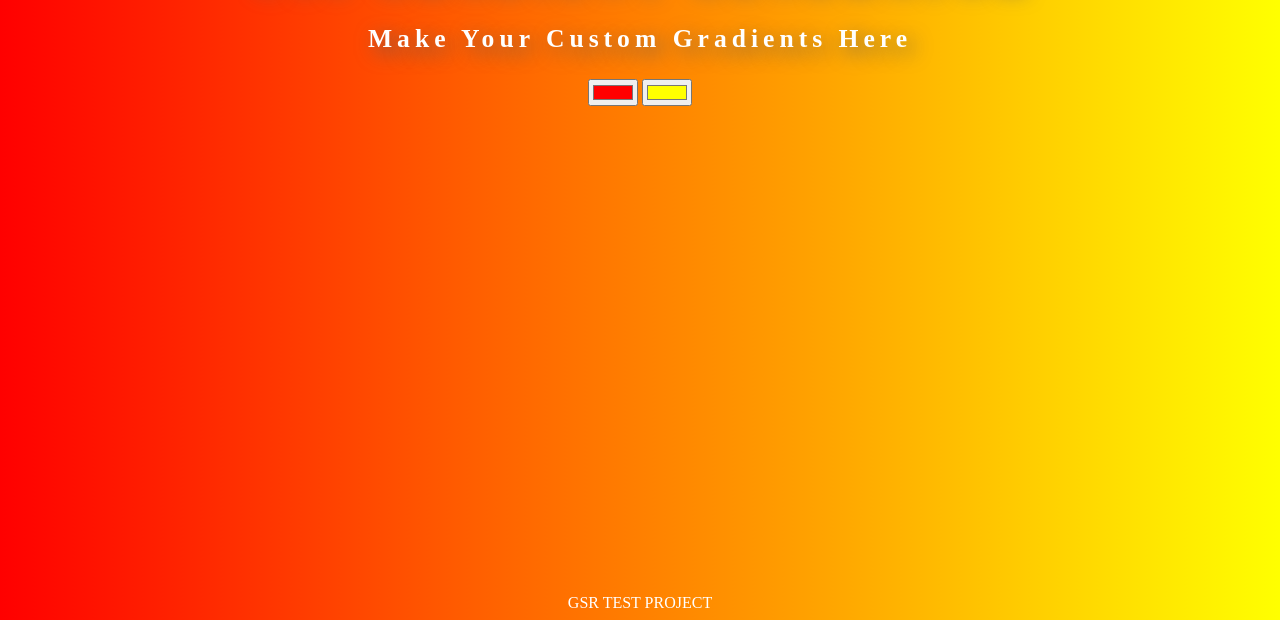
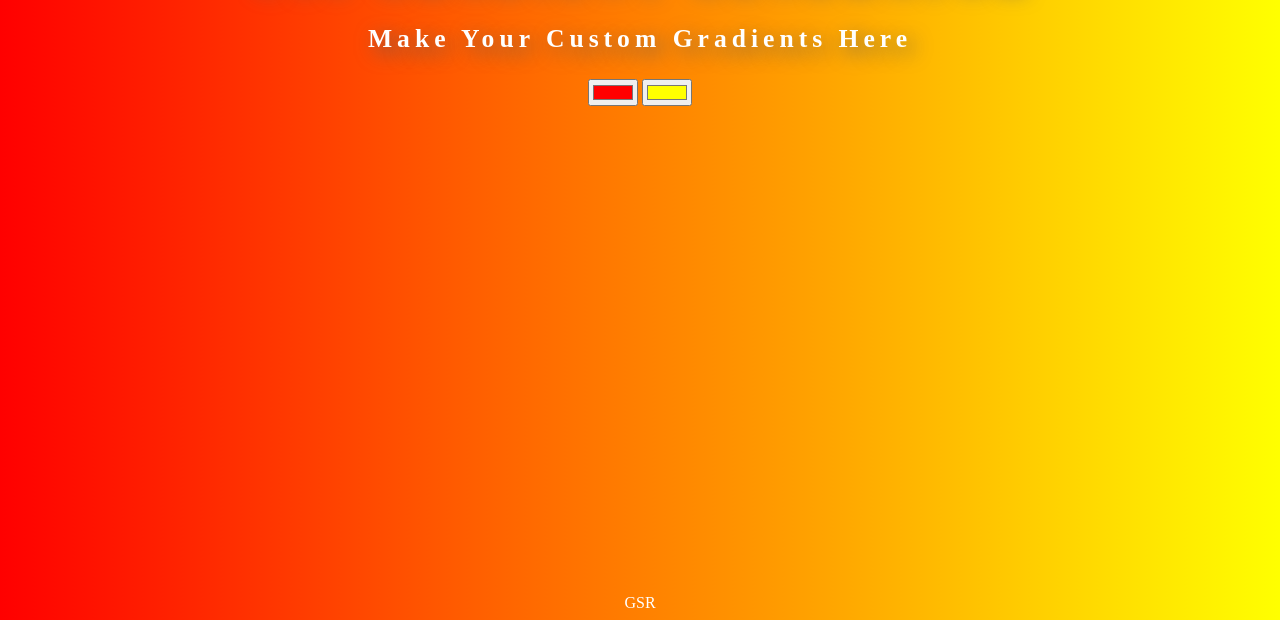
Before and after one commit to Sasinda98/Gradient-Generator, a plain HTML site: page index.html in a window 1280 px wide. Shown: the part 210-830 px from the top of the page. Drawn offline with Linux system fonts and the light colour scheme.

Commit message:
footer change

```diff
--- a/index.html
+++ b/index.html
@@ -16,7 +16,7 @@
          <h5 id="parameters"></h5>
    </div>
 
-    <footer >GSR TEST PROJECT </footer>
+    <footer >GSR</footer>
 
    <script src="javascript.js" type="text/javascript"></script>
 </body>
```
